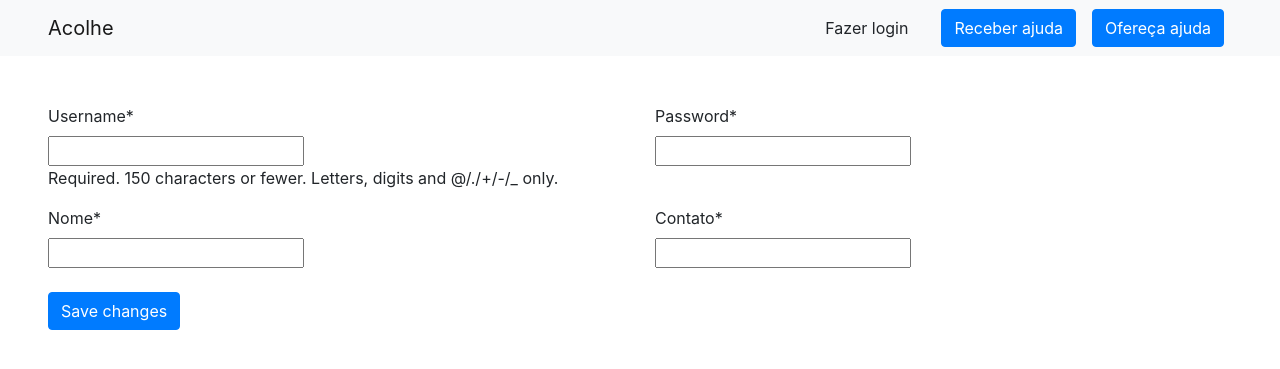
After one commit to Math-O5/Acolhe, a Django app: page /anfitriao/cadastrar in a window 1280 px wide. The commit adds this page. Shown: the top 369 px of the page. Run offline with Django 3.2, Linux system fonts and the light colour scheme; some libraries are stand-ins or nearby versions.

Commit message:
adicionado o anfitriao

```diff
--- a/acolhe/models.py
+++ b/acolhe/models.py
@@ -18,12 +18,21 @@ class Acolhido(models.Model):
 	# fotinha
     # email
 
+class Anfitriao(models.Model):
+    user = models.OneToOneField(User, on_delete=models.CASCADE, null=True, related_name='anfitriao')
+    nome = models.CharField(max_length=120)
+    contato = models.CharField(max_length=11)
+    # local
+    # fotinha
+    # email
 
 @receiver(post_save, sender=User)
 def create_user_profile(sender, instance, created, **kwargs):
 	print('****', created)
 	if instance.is_acolhido:
 		Acolhido.objects.get_or_create(user = instance)
+	elif instance.is_anfitriao:
+		Anfitriao.objects.get_or_create(user = instance)
 
 @receiver(post_save, sender=User)
 def save_user_profile(sender, instance, **kwargs):
@@ -31,3 +40,5 @@ def save_user_profile(sender, instance, **kwargs):
 	# print(instance.internprofile.bio, instance.internprofile.location)
 	if instance.is_acolhido:
 		instance.acolhido.save()
+	if instance.is_anfitriao:
+		instance.anfitriao.save()
--- /dev/null
+++ b/acolhe/templates/anfitriao/anfitriao_form.html
@@ -0,0 +1,31 @@
+{% extends 'base.html' %}
+
+{% load crispy_forms_tags %}
+
+{% block content %}
+    <form method="post">
+        {% csrf_token %}
+
+        <div class="row">
+            <div class="col-6">
+                {{ user_form.username|as_crispy_field }}
+            </div>
+            <div class="col-6">
+                {{ user_form.password|as_crispy_field }}
+            </div>
+        </div>
+        <div class="row">
+            <div class="col-6">
+                {{ profile_form.nome|as_crispy_field }}
+            </div>
+            <div class="col-6">
+                {{ profile_form.contato|as_crispy_field }}
+            </div>
+        </div>
+
+        {% comment %} {{ user_form.as_p }}
+        {{ profile_form.as_p }} {% endcomment %}
+
+        <button type="submit" class="btn btn-primary mt-4">Save changes</button>
+    </form>
+{% endblock %}
--- a/acolhe/urls.py
+++ b/acolhe/urls.py
@@ -7,6 +7,7 @@ urlpatterns = [
    path('acolhido/', acolhido.home_acolhido, name = 'home_acolhido'),
    path('anfitriao/', anfitriao.home_anfitriao, name = 'home_anfitriao'),
    path('acolhido/cadastrar', acolhido.cadastrar_view, name='cadastrar_acolhido'),
+   path('anfitriao/cadastrar', anfitriao.cadastrar_view, name='cadastrar_anfitriao'),
    path('login/', geral.login_view, name='login'),
    path('logout/', geral.logout_view, name='logout'),
 ]
--- a/acolhe/views/anfitriao.py
+++ b/acolhe/views/anfitriao.py
@@ -1,9 +1,41 @@
-from django.shortcuts import render
+from django.shortcuts import render, redirect
+from django.contrib.auth import login, authenticate
+from .forms import UserForm, AnfitriaoLoginForm
 
 # Create your views here.
 def home_anfitriao(request):
     if request.user.is_authenticated and request.user.is_anfitriao:
         return render(request, "anfitriao/home.html")
 
-def cadastrar(request):
-    return render(request, "registrar/signup_anfitriao.html")
+def cadastrar_view(request):
+    user_form = UserForm(request.POST or None)
+    profile_form = AnfitriaoLoginForm(request.POST or None)
+
+    if request.method == 'POST':
+        user_form = UserForm(request.POST, prefix='UF')
+        profile_form = AnfitriaoLoginForm(request.POST, prefix='PF')
+
+        if user_form.is_valid() and profile_form.is_valid():
+            user = user_form.save(commit=False)
+            user.set_password(user_form.cleaned_data['password'])
+            user.is_anfitriao = True
+            user.save()
+
+            user.anfitriao.nome = profile_form.cleaned_data.get('nome')
+            user.anfitriao.contato = profile_form.cleaned_data.get('contato')
+            user.anfitriao.save()
+
+            # log the user in
+            login(request, user)
+            return redirect('home')
+
+    else:
+        user_form = UserForm(prefix='UF')
+        profile_form = AnfitriaoLoginForm(prefix='PF')
+
+    context = {
+        'user_form': user_form,
+        'profile_form': profile_form,
+    }
+
+    return render(request, 'anfitriao_form.html', context)
--- a/acolhe/views/forms.py
+++ b/acolhe/views/forms.py
@@ -1,6 +1,6 @@
 from django import forms
 from django.contrib.auth.forms import UserCreationForm
-from ..models import Acolhido, User
+from ..models import Acolhido, User, Anfitriao
 
 class UserForm(forms.ModelForm):
     password = forms.CharField(widget=forms.PasswordInput)
@@ -12,3 +12,8 @@ class AcolhidoLoginForm(forms.ModelForm):
     class Meta:
         model = Acolhido
         fields = ('nome', 'contato', 'descricao', 'vagas')
+
+class AnfitriaoLoginForm(forms.ModelForm):
+    class Meta:
+        model = Anfitriao
+        fields = ('nome', 'contato')
--- a/poo/urls.py
+++ b/poo/urls.py
@@ -5,5 +5,4 @@ from acolhe.views import geral, acolhido, anfitriao
 urlpatterns = [
    path('admin/', admin.site.urls),
    path('', include('acolhe.urls')),
-#    path('perfil/', include('django.contrib.auth.urls')),
 ]
--- a/templates/base.html
+++ b/templates/base.html
@@ -16,7 +16,7 @@
 
         <div class="mt-5 mx-5">
             {% block content  %}
-                <h1> This is a test base </h1>
+                <h1> AGUARDANDO CONTEÚDO </h1>
             {% endblock %}
         </div>
 
--- a/templates/navbar.html
+++ b/templates/navbar.html
@@ -3,7 +3,7 @@
 
     {% if user.is_authenticated %}
         <div class="d-flex form-inline">
-            <p class="mr-auto p-2">Logged in as <strong>{{ user.username }}</strong>
+            <p class="mr-auto p-2">Logado como <strong>{{ user.username }}</strong>
             <form class='p-2' action={% url 'logout' %} method='post'>
                 {% csrf_token %}
                 <button type="submit" class="btn btn-danger">Logout</button>
@@ -11,8 +11,9 @@
         </div>
     {% else %}
         <div class="d-flex form-inline">
-            <a href="{% url 'login' %}" class="btn btn-light mr-auto p-2" role="button">Log in</a>
-            <a href="{% url 'cadastrar_acolhido' %}" class="btn btn-primary p-2" role="button">Sign up</a>
+            <a href="{% url 'login' %}" class="btn btn-light mr-auto px-4 " role="button">Fazer login</a>
+            <a href="{% url 'cadastrar_acolhido' %}" class="btn btn-primary mx-2" role="button">Receber ajuda</a>
+            <a href="{% url 'cadastrar_anfitriao' %}" class="btn btn-primary mx-2" role="button">Ofereça ajuda</a>
         </div>
     {% endif %}
 </nav>
```
Also changed, not shown: acolhe/templates/anfitriao/home.html (+8 -1 lines), acolhe/migrations/0002_anfitriao.py (added), acolhe/migrations/0003_remove_anfitriao_descricao.py (added), db.sqlite3.
